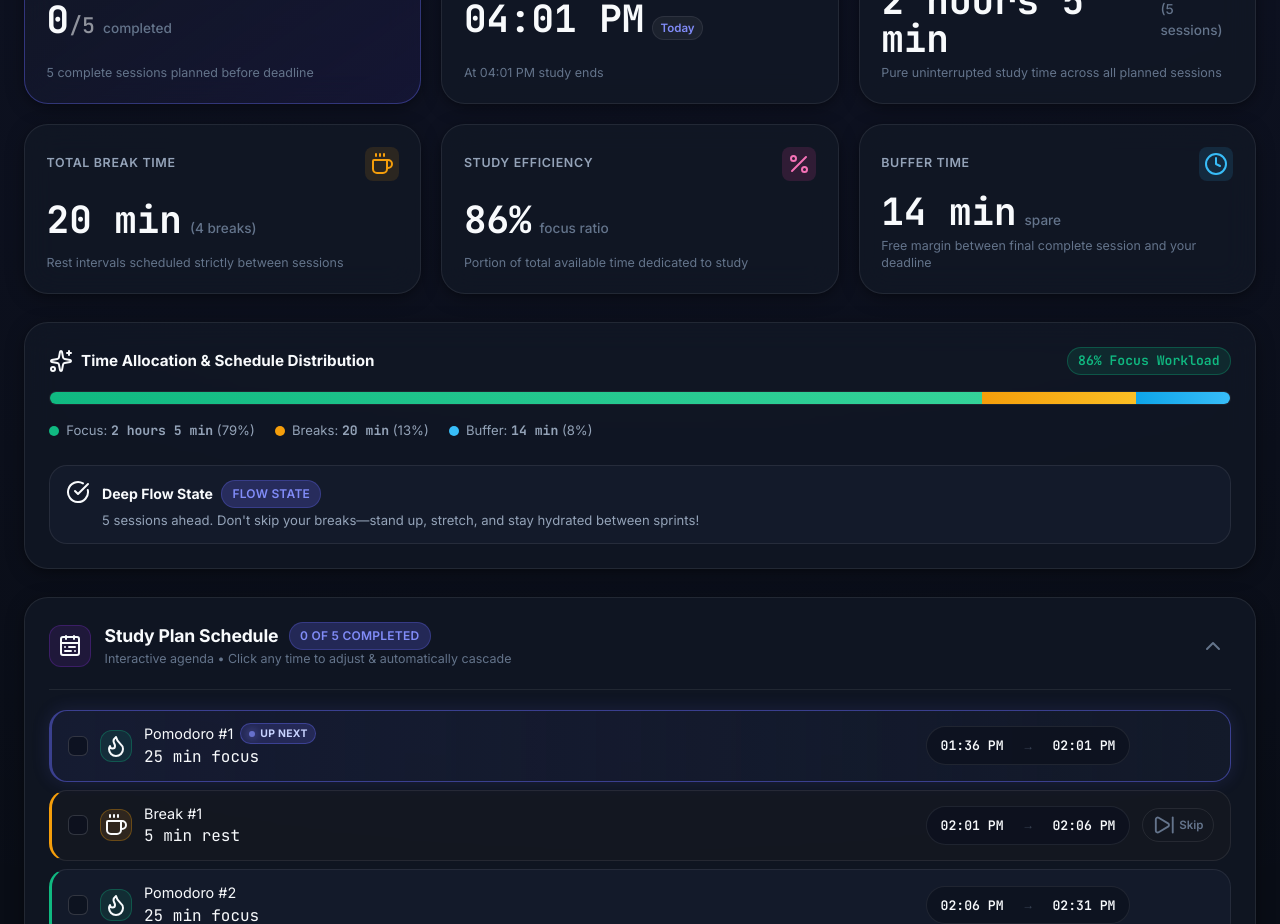
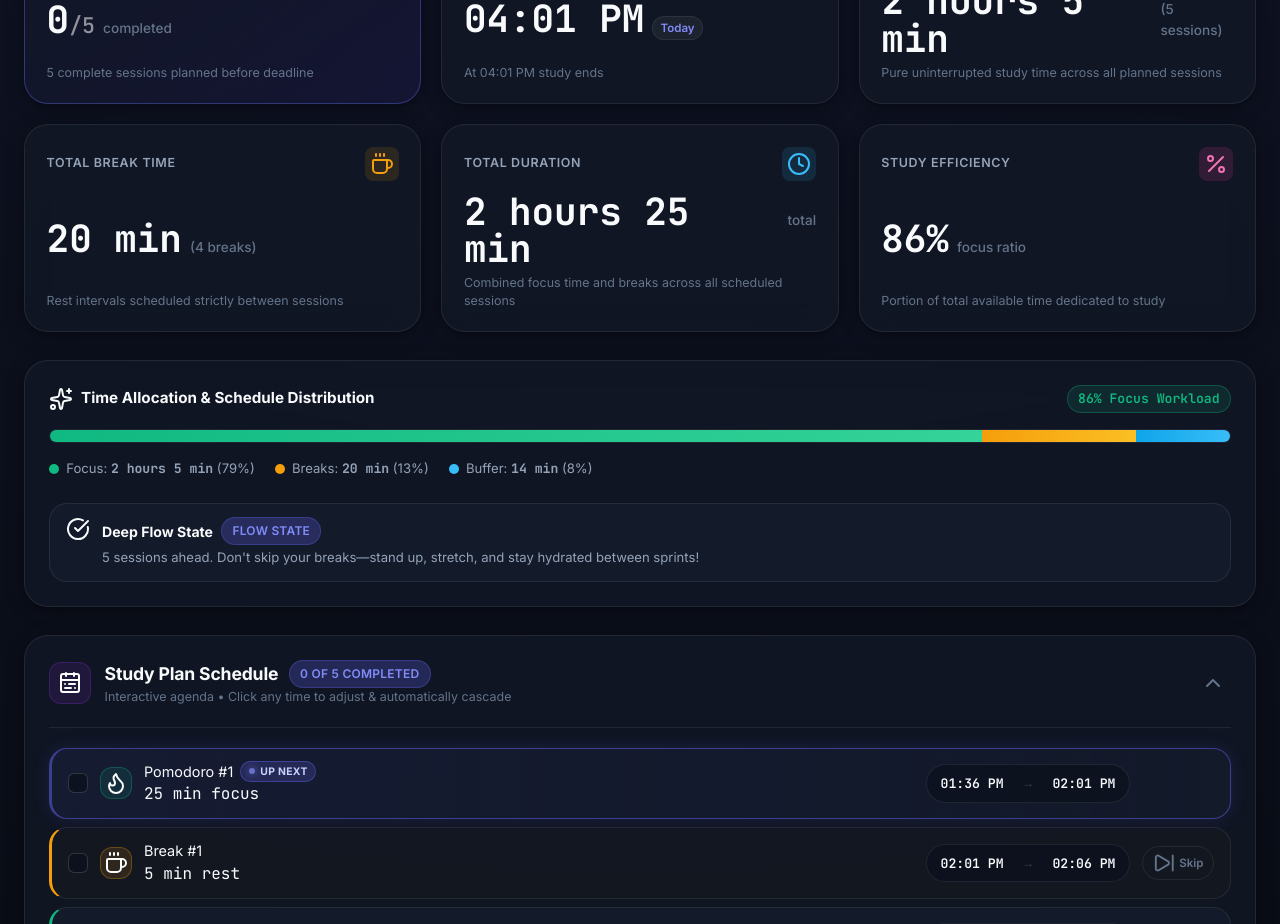
Before and after one commit to Ghostx003/pomo-planner, a React (Vite) app: page / in a window 1280 px wide. Shown: the part 1320-2244 px from the top of the page. Built offline with nearby package versions, Linux system fonts and the light colour scheme.

Commit message:
feat: remove margin exceeded metrics and replace with total duration

```diff
--- a/src/App.jsx
+++ b/src/App.jsx
@@ -533,8 +533,6 @@ export default function App() {
               completedPomodoros={scheduleStats.completedPomodoros}
               totalFocusMinutes={scheduleStats.totalFocusMinutes}
               totalBreakMinutes={scheduleStats.totalBreakMinutes}
-              bufferMinutes={scheduleStats.bufferMinutes}
-              deadlineOverrunMinutes={scheduleStats.deadlineOverrunMinutes}
               completionDate={scheduleStats.finalCompletionDate}
               efficiency={activeEfficiency}
               currentTime={currentTime}
@@ -555,7 +553,6 @@ export default function App() {
             {/* Interactive Study Plan Scheduler Checklist */}
             <TimelineView
               schedule={schedule}
-              deadlineOverrunMinutes={scheduleStats.deadlineOverrunMinutes}
               is24Hour={is24Hour}
               onToggleComplete={handleToggleComplete}
               onToggleSkip={handleToggleSkip}
--- a/src/components/StatsGrid.jsx
+++ b/src/components/StatsGrid.jsx
@@ -10,7 +10,6 @@ import {
 import {
   formatDuration,
   formatClockTime,
-  formatHoursAndMinutes,
 } from '../utils/pomodoroCalc';
 
 export function StatsGrid({
@@ -18,8 +17,6 @@ export function StatsGrid({
   completedPomodoros = 0,
   totalFocusMinutes,
   totalBreakMinutes,
-  bufferMinutes,
-  deadlineOverrunMinutes = 0,
   completionDate,
   efficiency,
   currentTime,
@@ -123,7 +120,26 @@ export function StatsGrid({
           </p>
         </div>
 
-        {/* Metric 5: Study Efficiency */}
+        {/* Metric 5: Total Study Duration */}
+        <div className="stat-card glass-card">
+          <div className="stat-header">
+            <span className="stat-label">Total Duration</span>
+            <div className="stat-icon-badge icon-badge-buffer">
+              <Clock className="w-5 h-5" />
+            </div>
+          </div>
+          <div className="stat-main">
+            <span className="stat-value font-mono">
+              {formatDuration(totalFocusMinutes + totalBreakMinutes)}
+            </span>
+            <span className="stat-unit">total</span>
+          </div>
+          <p className="stat-description">
+            Combined focus time and breaks across all scheduled sessions
+          </p>
+        </div>
+
+        {/* Metric 6: Study Efficiency */}
         <div className="stat-card glass-card">
           <div className="stat-header">
             <span className="stat-label">Study Efficiency</span>
@@ -139,42 +155,6 @@ export function StatsGrid({
             Portion of total available time dedicated to study
           </p>
         </div>
-
-        {/* Metric 6: Buffer Time */}
-        <div className="stat-card glass-card">
-          <div className="stat-header">
-            <span className="stat-label">
-              {deadlineOverrunMinutes > 0 ? 'Margin' : 'Buffer Time'}
-            </span>
-            <div
-              className={`stat-icon-badge ${
-                deadlineOverrunMinutes > 0 ? 'icon-badge-break' : 'icon-badge-buffer'
-              }`}
-            >
-              <Clock className="w-5 h-5" />
-            </div>
-          </div>
-          <div className="stat-main">
-            {deadlineOverrunMinutes > 0 ? (
-              <div className="stat-overrun-split">
-                <span className="stat-value font-mono text-slate-200">
-                  +{formatHoursAndMinutes(deadlineOverrunMinutes)}
-                </span>
-                <span className="stat-unit text-slate-400">margin</span>
-              </div>
-            ) : (
-              <>
-                <span className="stat-value font-mono">{formatDuration(bufferMinutes)}</span>
-                <span className="stat-unit">spare</span>
-              </>
-            )}
-          </div>
-          <p className="stat-description">
-            {deadlineOverrunMinutes > 0
-              ? `Timeline extends ${formatHoursAndMinutes(deadlineOverrunMinutes)} beyond target window`
-              : 'Free margin between final complete session and your deadline'}
-          </p>
-        </div>
       </div>
     </div>
   );
--- a/src/components/TimelineView.jsx
+++ b/src/components/TimelineView.jsx
@@ -122,7 +122,6 @@ function TimeNode({
 
 export function TimelineView({
   schedule,
-  deadlineOverrunMinutes = 0,
   is24Hour,
   onToggleComplete,
   onToggleSkip,
```
